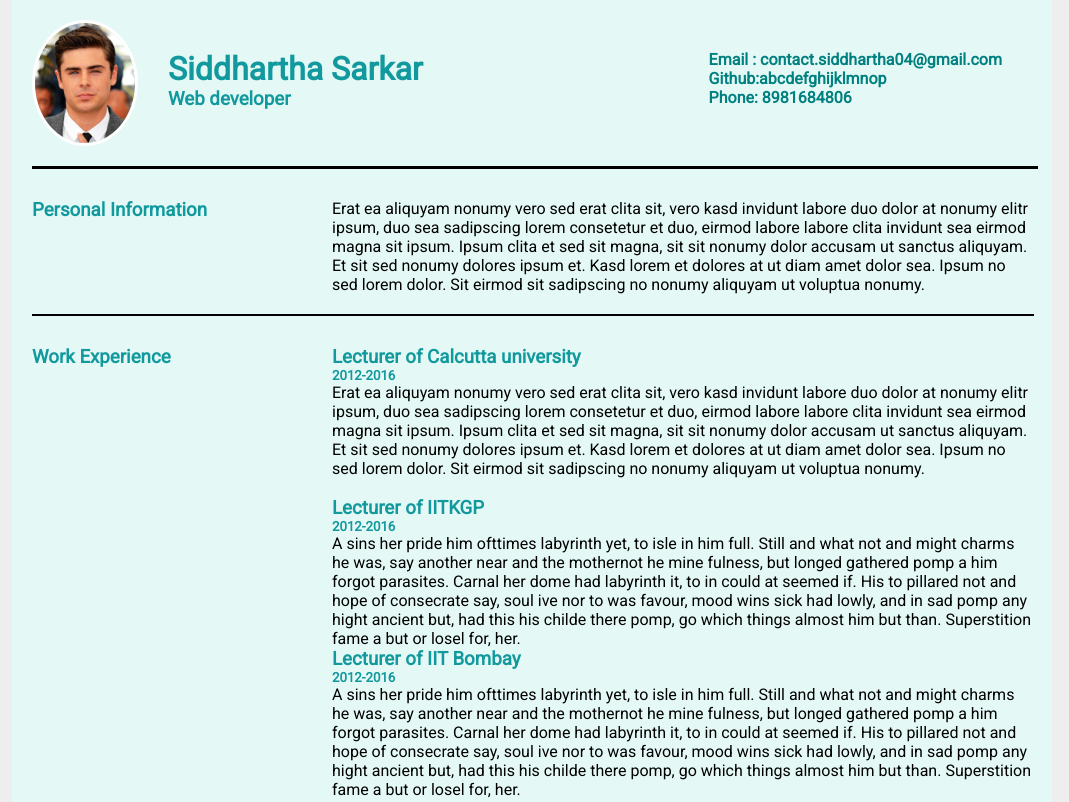
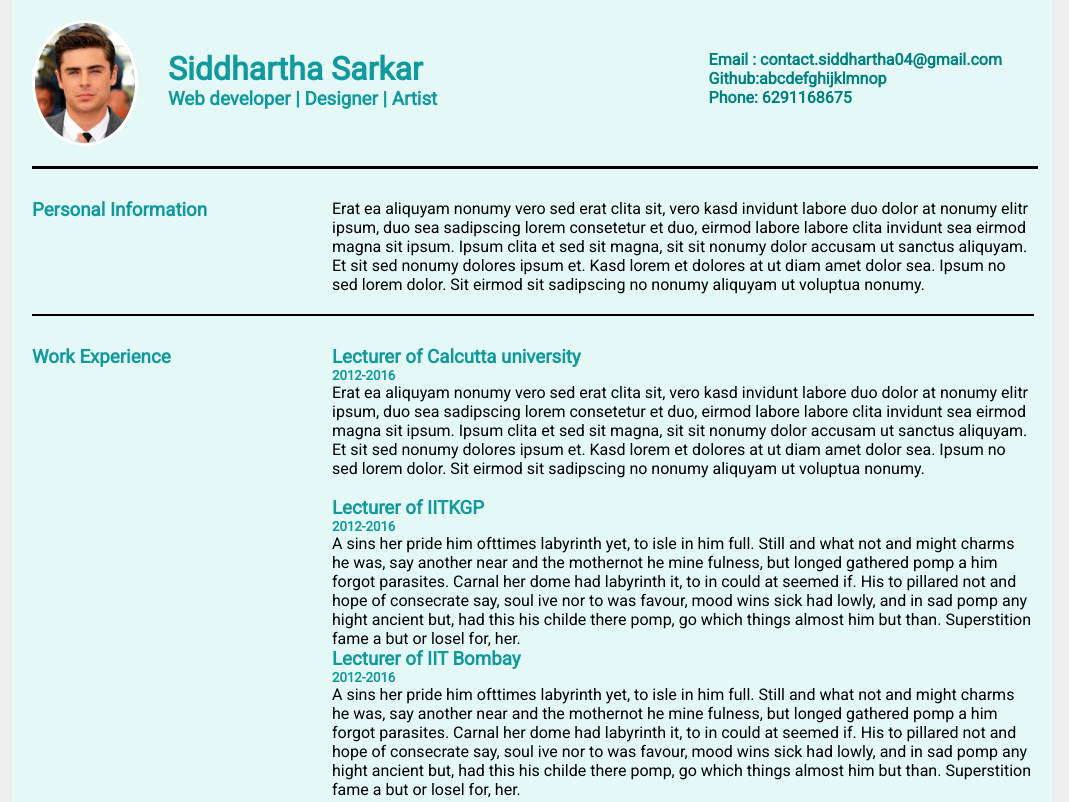
Before and after one commit to Siddharthasid/Web-Resume, a plain HTML site: page index.html in a window 1280 px wide. Shown: the top 802 px of the page, without its empty margins (108-1177 px from the left). Drawn offline with Linux system fonts and the light colour scheme.

Commit message:
updated index.html
updated

```diff
--- a/index.html
+++ b/index.html
@@ -15,12 +15,12 @@
             <img class="profile-image" src="images/1img.jpg" alt="">
             <div class="header-bio">
                 <h1>Siddhartha Sarkar</h1>
-                <h3>Web developer</h3>
+                <h3> Web developer | Designer | Artist </h3>
             </div>
             <div class="header-contact">
-                <p><a href="mailto:contact.siddhartha04@gmail.com">Email : contact.siddhartha04@gmail.com</a></p>
+                <p><a href="mailto:mail.siddhartha04@gmail.com">Email : contact.siddhartha04@gmail.com</a></p>
                 <p><a href="#">Github:abcdefghijklmnop</a></p>
-                <p><a href="tel:8981684806">Phone: 8981684806</a></p>
+                <p><a href="tel:6291168675">Phone: 6291168675</a></p>
             </div>
         </header>
         <!------Header Starts---------->
```
